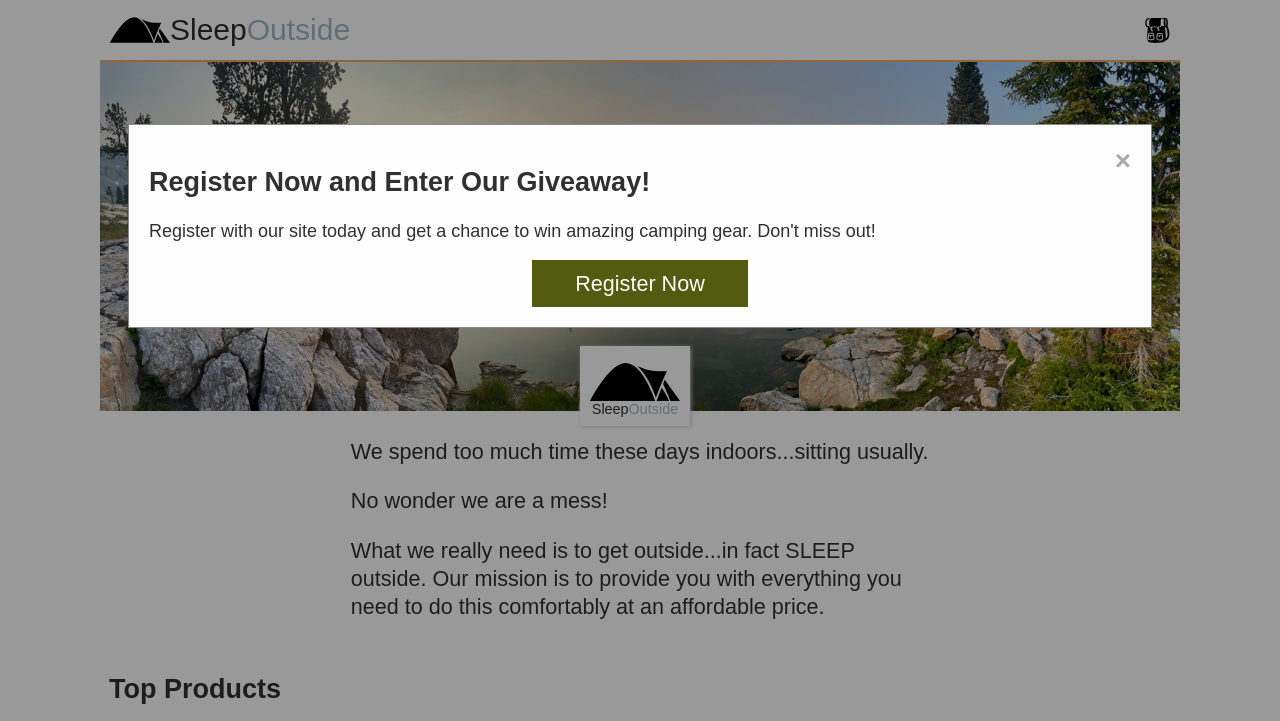
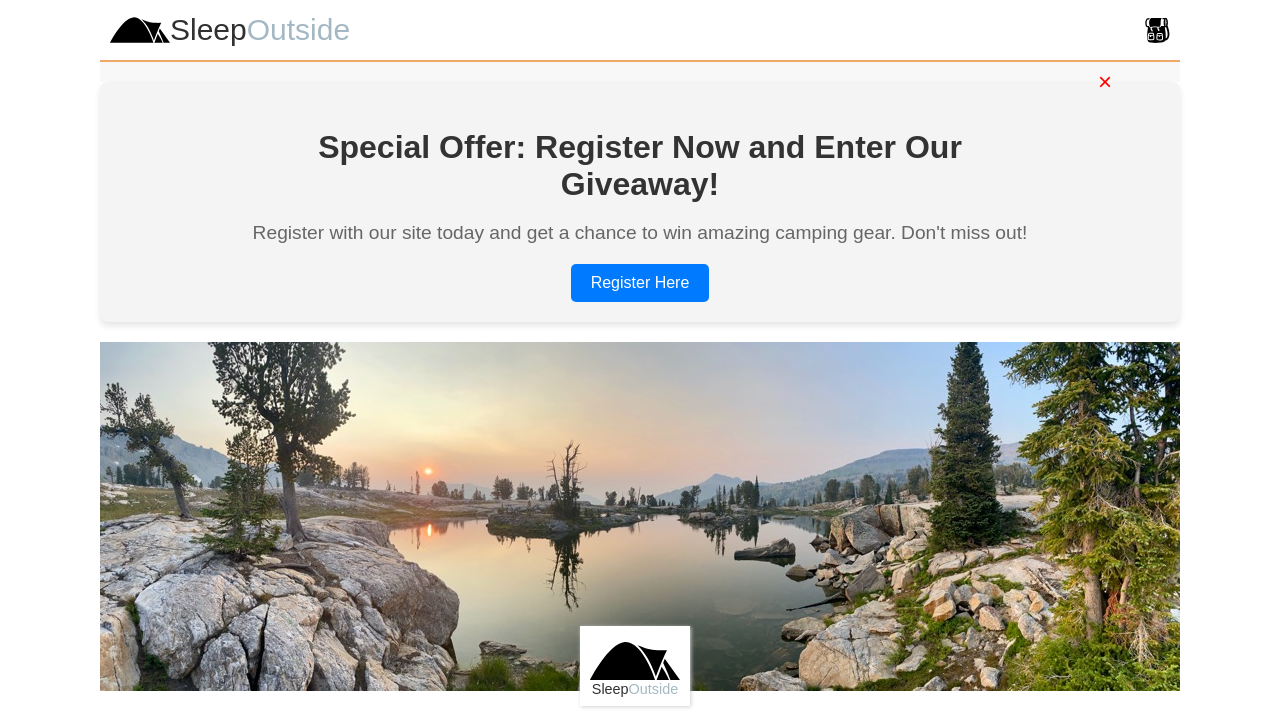
Before and after one commit to jmiko4/WDD-330-Team-01, a website built with Vite: page src/index.html in a window 1280 px wide. Shown: the top 721 px of the page. Built offline with nearby package versions, Linux system fonts and the light colour scheme; files whose address does not match are found by name.

Commit message:
banner completed

```diff
--- a/alertModule.js
+++ b/alertModule.js
@@ -41,7 +41,6 @@ async function displayAlerts() {
     }
   } catch (error) {
     console.error("Error displaying alerts:", error);
-
   }
 }
 
--- a/src/css/style.css
+++ b/src/css/style.css
@@ -255,6 +255,61 @@ button {
   grid-column: 3;
 }
 
+/* Banner Section */
+.banner {
+  background-color: #f4f4f4;
+  padding: 20px;
+  text-align: center;
+  margin-bottom: 20px;
+  border-radius: 8px;
+  box-shadow: 0 4px 6px rgba(0, 0, 0, 0.1);
+  position: relative; /* Ensure positioning context for the close button */
+}
+
+.banner-content {
+  max-width: 800px;
+  margin: 0 auto;
+}
+
+.banner h2 {
+  font-size: 2rem;
+  color: #333;
+  margin-bottom: 10px;
+}
+
+.banner p {
+  font-size: 1.2rem;
+  color: #666;
+  margin-bottom: 20px;
+}
+
+.banner-button {
+  display: inline-block;
+  padding: 10px 20px;
+  font-size: 1rem;
+  color: #fff;
+  background-color: #007bff;
+  text-decoration: none;
+  border-radius: 5px;
+}
+
+.banner-button:hover {
+  background-color: #0056b3;
+}
+
+.banner-close {
+  position: absolute;
+  top: 0%;
+  right: 20px; /* Adjust this value to position closer to the center */
+  transform: translateY(-50%);
+  font-size: 1.5rem;
+  color: red;
+  background: none;
+  border: none;
+  cursor: pointer;
+}
+
+
 @media screen and (min-width: 500px) {
   body {
     max-width: 1080px;
--- a/src/index.html
+++ b/src/index.html
@@ -42,6 +42,16 @@
     </header>
     <div id="breadcrumb" class="breadcrumb"></div>
     <main class="divider">
+      <!-- New Banner Section -->
+      <div id="promoBanner" class="banner" style="display: block;">
+        <div class="banner-content">
+          <button id="closeBanner" class="banner-close">&times;</button>
+          <h2>Special Offer: Register Now and Enter Our Giveaway!</h2>
+          <p>Register with our site today and get a chance to win amazing camping gear. Don't miss out!</p>
+          <a href="register.html" class="banner-button">Register Here</a>
+        </div>
+      </div>
+
       <div class="hero">
         <img
           src="/images/banner-sm.jpg"
@@ -112,24 +122,9 @@
         </ul>
       </section>
     </main>
-    <script defer src="/js/breadcrumb.js"></script>
-    <script src="alertModuel.js"></script>
-
-    <script defer src="modal.js"></script>
+    <!-- <script defer src="/js/breadcrumb.js"></script> -->
+    <!-- <script src="alertModuel.js"></script> -->
+    <script defer src="js/banner.js"></script>
     <footer>&copy;NOT a real business</footer>
-
-    <div id="registerModal" class="modal">
-      <div class="modal-content">
-        <span class="close">&times;</span>
-        <h2>Register Now and Enter Our Giveaway!</h2>
-        <p>
-          Register with our site today and get a chance to win amazing camping
-          gear. Don't miss out!
-        </p>
-        <button onclick="window.location.href='register.html'">
-          Register Now
-        </button>
-      </div>
-    </div>
   </body>
 </html>
--- /dev/null
+++ b/src/js/banner.js
@@ -0,0 +1,12 @@
+document.addEventListener("DOMContentLoaded", function () {
+    const banner = document.getElementById("promoBanner");
+    const closeButton = document.getElementById("closeBanner");
+
+    // Show the banner (example: always show until closed)
+    banner.style.display = "block";
+
+    // Close button functionality
+    closeButton.addEventListener("click", function () {
+      banner.style.display = "none";
+    });
+  });
```
